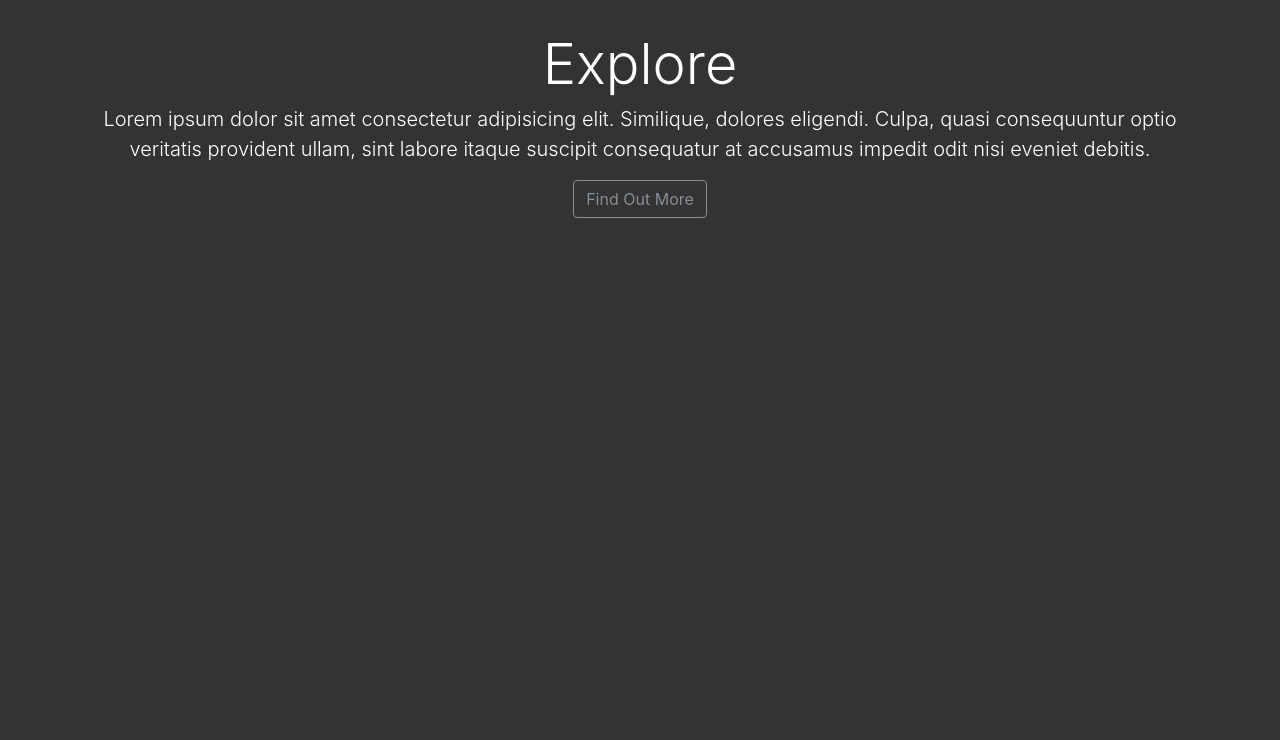
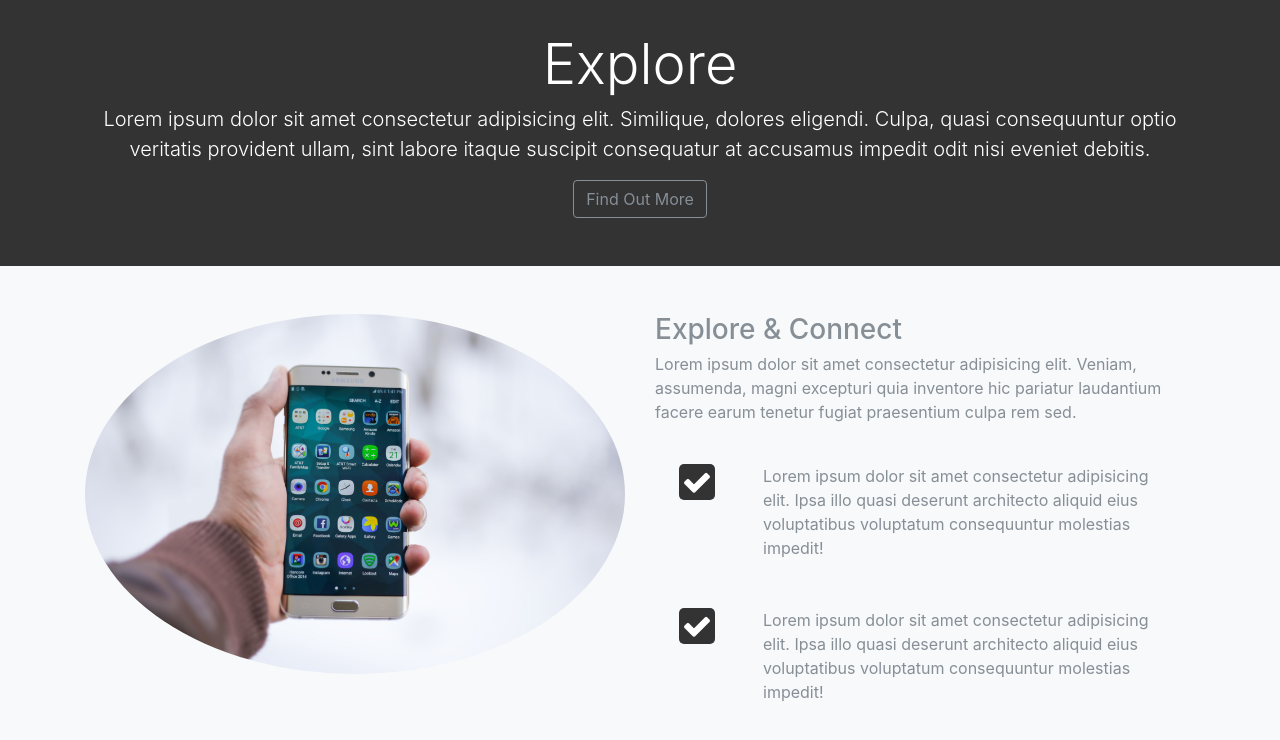
Before and after one commit to anatol06/looplab, a website: page src/index.html in a window 1280 px wide. Shown: the part 714-1454 px from the top of the page. Before the commit the page ends 980 px from the top, so only its background shows below. Drawn offline with Linux system fonts and the light colour scheme.

Commit message:
Added Explore section

```diff
--- a/src/index.html
+++ b/src/index.html
@@ -112,7 +112,37 @@
     </section>
 
     <!-- Explore Section -->
-    <section id="explor-section"></section>
+    <section id="explore-section" class="bg-light text-muted py-5">
+        <div class="container">
+            <div class="row">
+                <div class="col-md-6">
+                    <img src="img/explore-section1.jpg" alt="" class="img-fluid mb-3 rounded-circle">
+                </div>
+                <div class="col-md-6">
+                    <h3>Explore & Connect</h3>
+                    <p>Lorem ipsum dolor sit amet consectetur adipisicing elit. Veniam, assumenda, magni excepturi quia inventore hic pariatur laudantium facere earum tenetur fugiat praesentium culpa rem sed.</p>
+                    <div class="d-flex flex-row">
+                        <div class="p-4 align-self-start">
+                            <i class="fa fa-check"></i>
+                        </div>
+                        <div class="p-4 align-self-end">
+                            Lorem ipsum dolor sit amet consectetur adipisicing elit. Ipsa illo quasi deserunt architecto aliquid eius voluptatibus voluptatum
+                            consequuntur molestias impedit!
+                        </div>
+                    </div>
+                    <div class="d-flex flex-row">
+                        <div class="p-4 align-self-start">
+                            <i class="fa fa-check"></i>
+                        </div>
+                        <div class="p-4 align-self-end">
+                            Lorem ipsum dolor sit amet consectetur adipisicing elit. Ipsa illo quasi deserunt architecto aliquid eius voluptatibus voluptatum
+                            consequuntur molestias impedit!
+                        </div>
+                    </div>
+                </div>
+            </div>
+        </div>
+    </section>
 
 
   <script src="js/jquery.min.js"></script>
--- a/src/scss/style.scss
+++ b/src/scss/style.scss
@@ -5,7 +5,7 @@ $bg-color: #333;
 $font-color: #fff;
 $primary-color: #008ed6;
 $dark-overlay: rgba(0,0,0,.7);
-$font-size: 30px;
+$icon-size: 30px;
 
 
 body {
@@ -46,6 +46,16 @@ body {
         background-color: #fff;
         padding: 4px;
         border-radius: 4px;
-
+        font-size: $icon-size;
     }
 }
+
+#explore-section {
+    .fa {
+        color: #fff;
+        background: #333;
+        padding: 3px;
+        border-radius: 5px;
+        font-size: $icon-size;
+    }
+}
```
Also changed, not shown: src/css/style.css, src/img/explore-section1.jpg (added).
